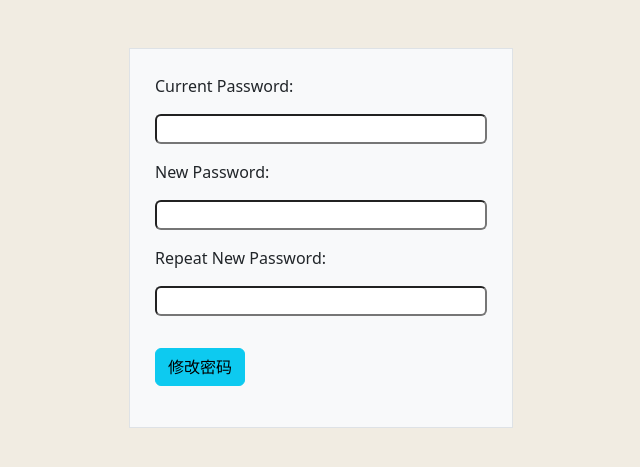
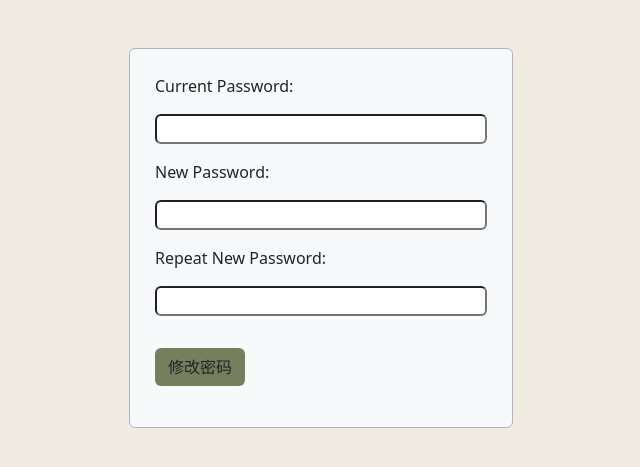
Before and after one commit to JuliaYingJuSu/team3_project_midterm, a PHP site: page /user/changePassword.php in a window 1280 px wide. Shown: the top 467 px of the page, without its empty margins (319-959 px from the left). Run offline with PHP 8.4, Linux system fonts and the light colour scheme.

Commit message:
btncolor

```diff
--- a/restaurant/user/changePassword.php
+++ b/restaurant/user/changePassword.php
@@ -7,10 +7,15 @@
     <title>Document</title>
     <link rel="stylesheet" href="../css/bootstrap.min.css">
     <link rel="stylesheet" href="../css/signup.css">
+    <style>
+        .bgg{
+            background-color: #777e5c;
+        }
+    </style>
 </head>
 
 <body>
-    <div class="loginbox border border-dark-subtlerounded bg-light mt-5">
+    <div class="loginbox border border-dark-subtle rounded bg-light mt-5">
         <form action="./updatePassword.php" method="post">
             <div class="d-flex flex-column">
                 <label for="password">Current Password:</label>
@@ -24,7 +29,7 @@
                 <label for="password">Repeat New Password:</label>
                 <input class="my-3 rounded" type="password" id="password_confirmation" name="password_confirmation">
             </div>
-            <button type="submit" class="btn btn-info my-3">修改密码</button>
+            <button type="submit" class="btn bgg my-3">修改密码</button>
         </form>
     </div>
 
```
